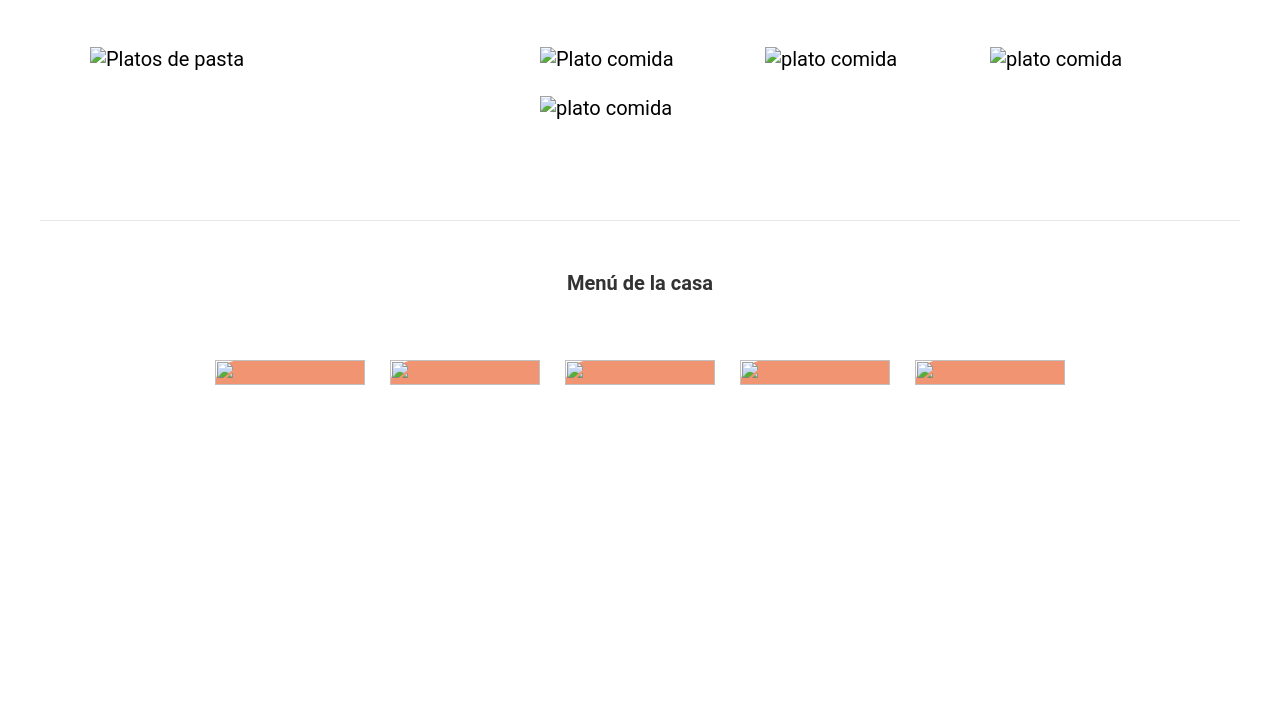
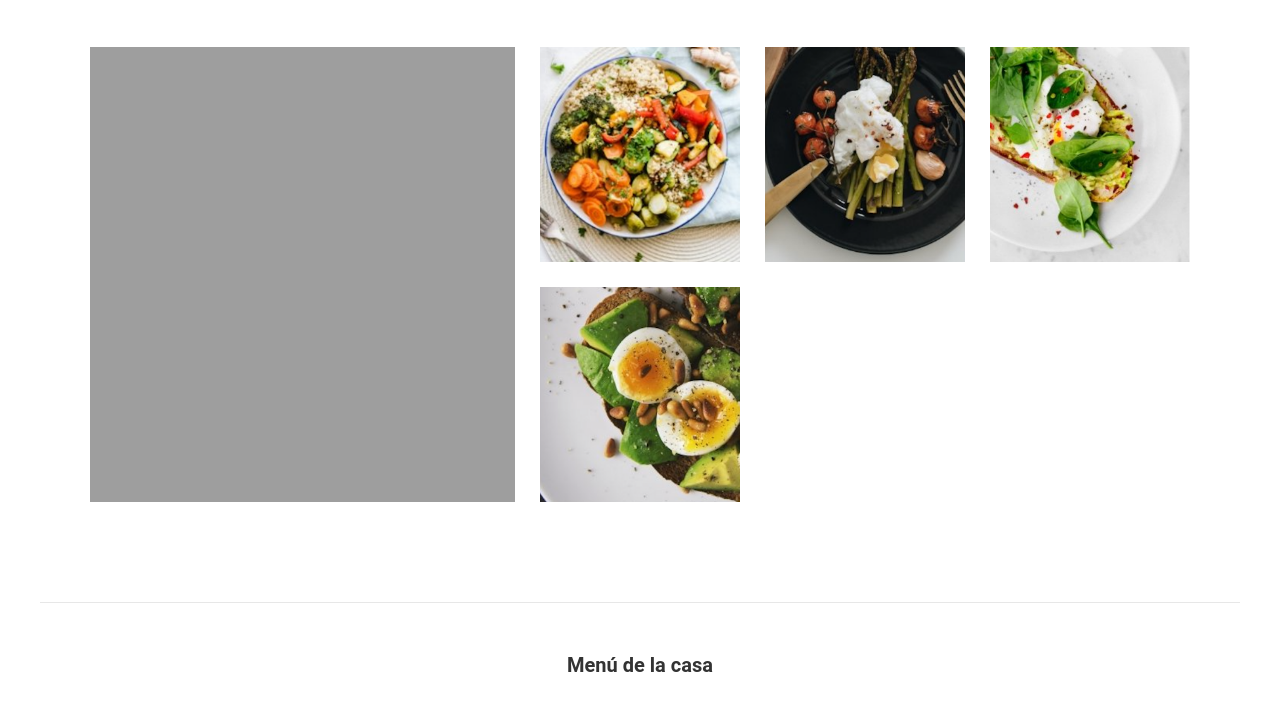
Before and after one commit to delapazfonseca21/CSS-grid-Landing, a plain HTML site: page index.html in a window 1280 px wide. Shown: the part 662-1380 px from the top of the page. Before the commit the page ends 1107 px from the top, so only its background shows below. Drawn offline with Linux system fonts and the light colour scheme; the site is published under a folder, as on GitHub Pages, so addresses that start at the root find nothing.

Commit message:
Rendering

```diff
--- a/index.html
+++ b/index.html
@@ -6,7 +6,7 @@
     <link rel="stylesheet" href="./style.css">
 
     <link rel="stylesheet" href="./mobile.css" media="screen and (max-width: 768px)">
-    <link rel="shortcut icon" href="/images/plate3.png" type="image/x-icon">
+    <link rel="shortcut icon" href="./images/plate3.png" type="image/x-icon">
     <meta name="author" content="José De La Paz">
     <title>Landing Page</title>
 </head>
@@ -25,11 +25,11 @@
         <section class="platos">
             <h2 class="titulo-platos">Nuestros productos</h2>
             <div class="platos-grid">
-                <img src="/images/video.png" alt="Platos de pasta" class="plato-principal">
-                <img src="/images/dish1.png" alt="Plato comida" class="plato1">
-                <img src="/images/dish3.png" alt="plato comida" class="plato2">
-                <img src="/images/dish4.png" alt="plato comida" class="plato3">
-                <img src="/images/dish2.png" alt="plato comida" class="plato4">
+                <img src="./images/video.png" alt="Platos de pasta" class="plato-principal">
+                <img src="./images/dish1.png" alt="Plato comida" class="plato1">
+                <img src="./images/dish3.png" alt="plato comida" class="plato2">
+                <img src="./images/dish4.png" alt="plato comida" class="plato3">
+                <img src="./images/dish2.png" alt="plato comida" class="plato4">
             </div>
         </section>
         <section class="menu">
@@ -38,19 +38,19 @@
             <div class="menu-grid">
 
                 <div class="menu-item">
-                    <img src="/images/plate1.png" alt="">
+                    <img src="./images/plate1.png" alt="">
                 </div>
                 <div class="menu-item">
-                    <img src="/images/plate2.png" alt="">
+                    <img src="./images/plate2.png" alt="">
                 </div>
                 <div class="menu-item">
-                    <img src="/images/plate3.png" alt="">
+                    <img src="./images/plate3.png" alt="">
                 </div>
                 <div class="menu-item">
-                    <img src="/images/plate4.png" alt="">
+                    <img src="./images/plate4.png" alt="">
                 </div>
                 <div class="menu-item">
-                    <img src="/images/plate5.png" alt="">
+                    <img src="./images/plate5.png" alt="">
                 </div>
 
             </div>
```
